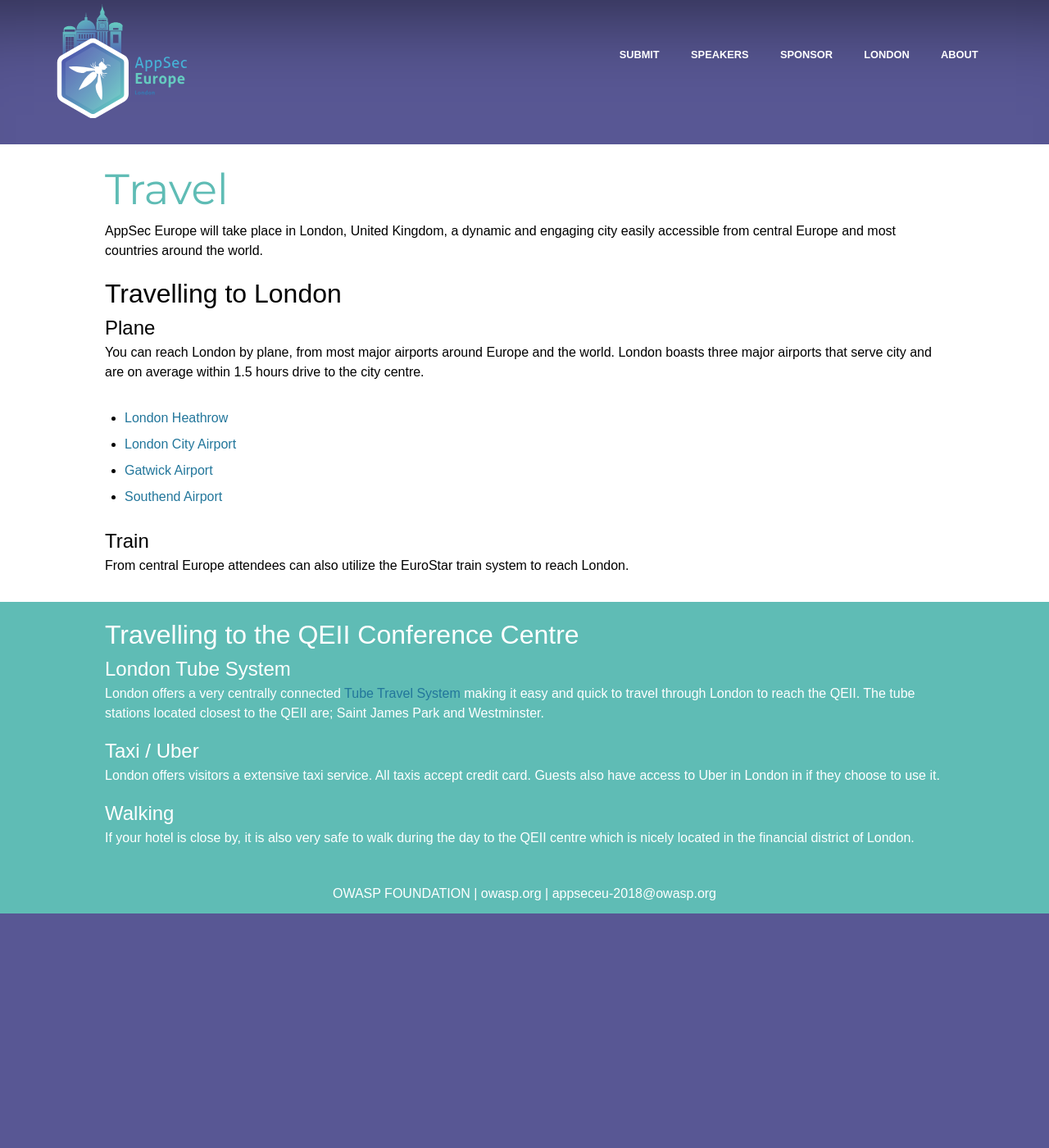
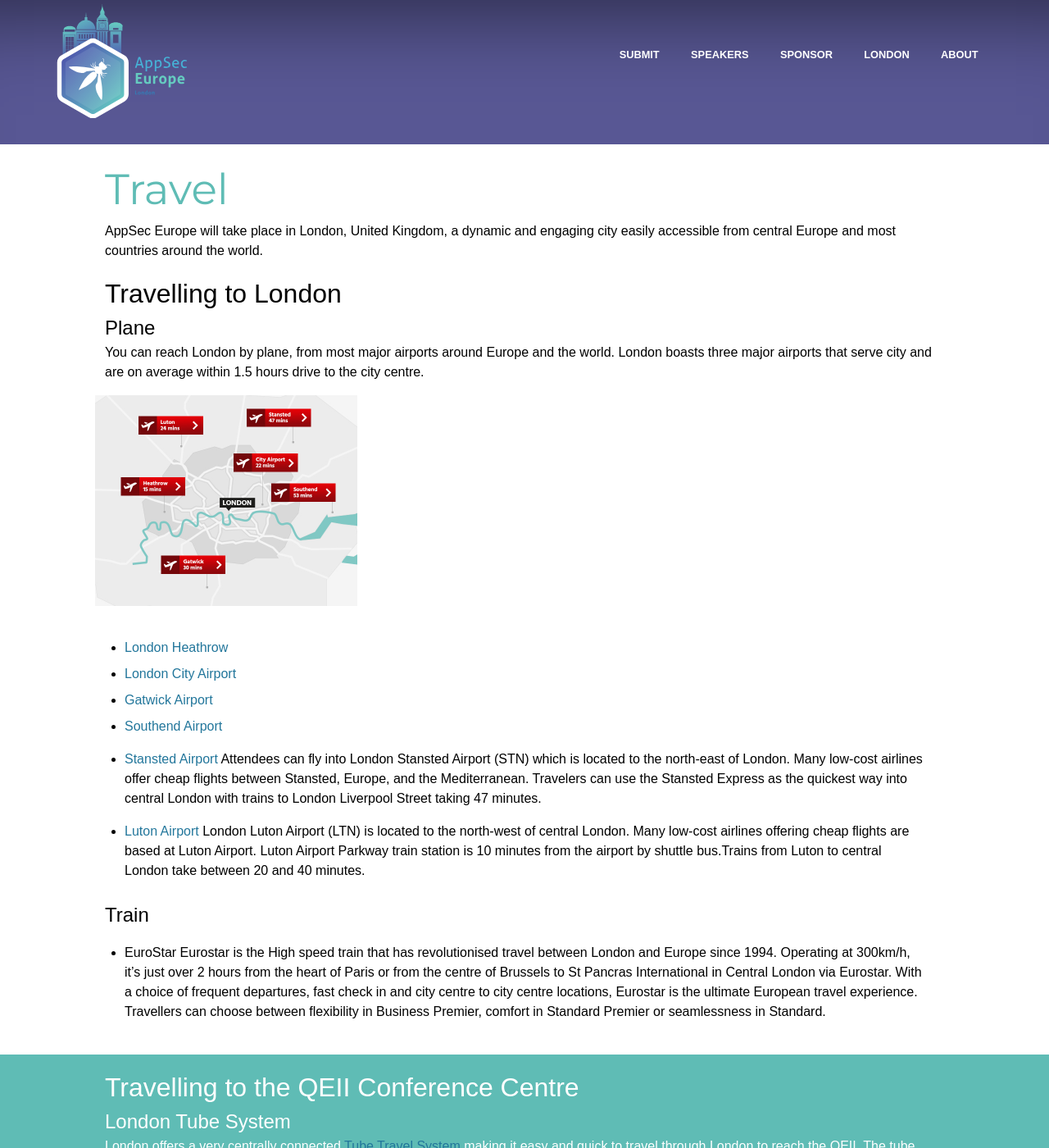
Before and after one commit to OWASP/AppSecEurope2018, a Jekyll site: the page built from london/how-to-get-there.md, in a window 1280 px wide and 1400 px high. Shown: the whole window at 82% size. Built offline with Jekyll 4.4.1, drawn with Linux system fonts in a browser that asks for light colours; some web fonts are replaced.

Commit message:
K. Staley requested changes
Airport
Eurostar
Volunteers

```diff
--- a/london/how-to-get-there.md
+++ b/london/how-to-get-there.md
@@ -15,14 +15,23 @@
 
 You can reach London by plane, from most major airports around Europe and the world.  London boasts three major airports that serve city and are on average within 1.5 hours drive to the city centre.
 
+<img src="../assets/images/airports.jpg" style="width: 20em; margin-left: -0.75em;">
+
 * [London Heathrow](https://www.heathrow.com/)
 * [London City Airport](https://www.londoncityairport.com/)
 * [Gatwick Airport](https://www.gatwickairport.com/)
 * [Southend Airport](https://southendairport.com/)
 
+* [Stansted Airport](http://www.stanstedairport.com)
+Attendees can fly into London Stansted Airport (STN) which is located to the north-east of London.  Many low-cost airlines offer cheap flights between Stansted, Europe, and the Mediterranean.  Travelers can use the Stansted Express as the quickest way into central London with trains to London Liverpool Street taking 47 minutes.
+
+* [Luton Airport](https://www.london-luton.co.uk/)
+London Luton Airport (LTN) is located to the north-west of central London. Many low-cost airlines offering cheap flights are based at Luton Airport. Luton Airport Parkway train station is 10 minutes from the airport by shuttle bus.Trains from Luton to central London take between 20 and 40 minutes.
+
 ### Train
 
-From central Europe attendees can also utilize the EuroStar train system to reach London.
+* EuroStar
+Eurostar is the High speed train that has revolutionised travel between London and Europe since 1994.  Operating at 300km/h, it's just over 2 hours from the heart of Paris or from the centre of Brussels to St Pancras International in Central London via Eurostar. With a choice of frequent departures, fast check in and city centre to city centre locations, Eurostar is the ultimate European travel experience. Travellers can choose between flexibility in Business Premier, comfort in Standard Premier or seamlessness in Standard.
 
 </section>
 
```
Also changed, not shown: about/supporters.md (+2 -2 lines), assets/images/airports.jpg (added).
